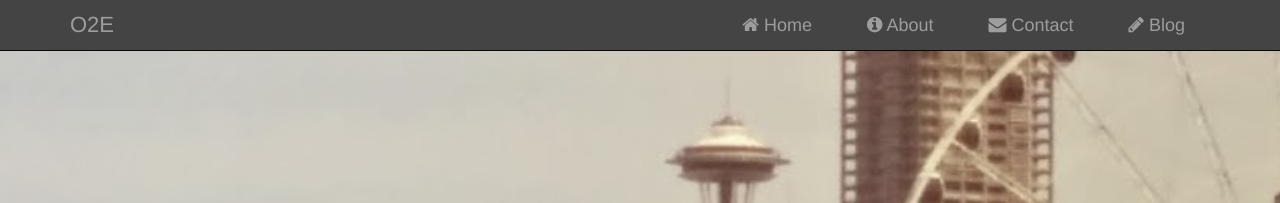
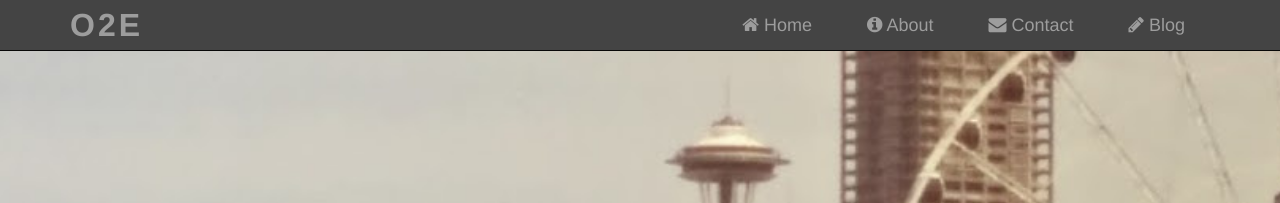
Before and after one commit to jasonsjones/jasonsjones.github.io, a Jekyll site: the page built from index.html, in a window 1280 px wide. Shown: the top 203 px of the page. Built offline with Jekyll 4.4.1, drawn with Linux system fonts in a browser that asks for light colours.

Commit message:
Change styling for 'brand'

```diff
--- a/_includes/navbar.html
+++ b/_includes/navbar.html
@@ -10,7 +10,7 @@
                 <span class="icon-bar"></span>
                 <span class="icon-bar"></span>
             </button>
-            <a class="navbar-brand" href="#">O2E</a>
+            <a class="navbar-brand" href="#"><span class="brand">O2E</span></a>
         </div>
 
         <div class="collapse navbar-collapse" id="navbar-collapse">
--- a/_sass/_navbar.scss
+++ b/_sass/_navbar.scss
@@ -4,7 +4,11 @@
     margin-bottom: 0;
 
     .navbar-brand {
-        font-size: 22px;
+        .brand {
+            font-size: 32px;
+            letter-spacing: 3px;
+            font-weight: bold;
+        }
     }
 
     .nav {
```
